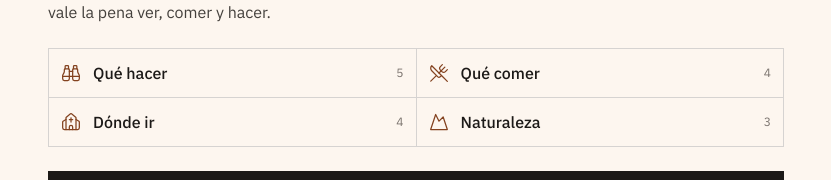
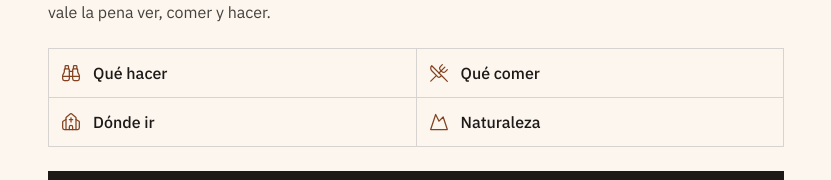
Before and after one commit to gordotechwebsite-dot/SoataGo, a React (Vite) app: page / in a window 1280 px wide. Shown: the part 487-667 px from the top of the page, without its empty margins (224-1055 px from the left). Built offline with nearby package versions, Linux system fonts and the light colour scheme; no server answers.

Commit message:
style: quitar contador de las categorías del inicio
Co-Authored-By: loptipdavid@gmail.com <gordotechwebsite@gmail.com>

```diff
--- a/src/pages/Home.tsx
+++ b/src/pages/Home.tsx
@@ -27,12 +27,10 @@ export default function Home() {
       <section className="mx-4 mt-6 grid grid-cols-2 border-l border-t border-stone-300">
         {QUICK.map(({ cat, title }) => {
           const Icon = CATEGORIES[cat].icon
-          const count = PLACES.filter((p) => p.category === cat).length
           return (
             <Link key={cat} to={`/explorar?categoria=${cat}`} className="flex items-center gap-3 border-b border-r border-stone-300 p-3 hover:bg-white">
               <Icon className="h-5 w-5 shrink-0 text-datil-700" strokeWidth={1.5} />
               <span className="flex-1 font-medium text-stone-900">{title}</span>
-              <span className="text-xs text-stone-500">{count}</span>
             </Link>
           )
         })}
```
